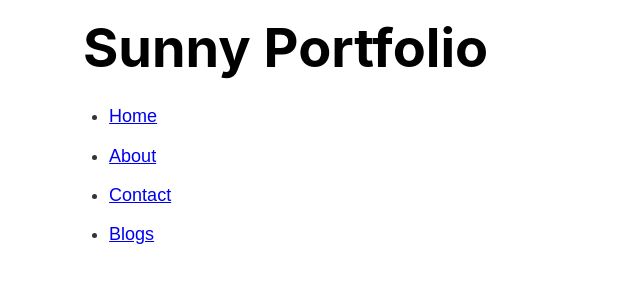
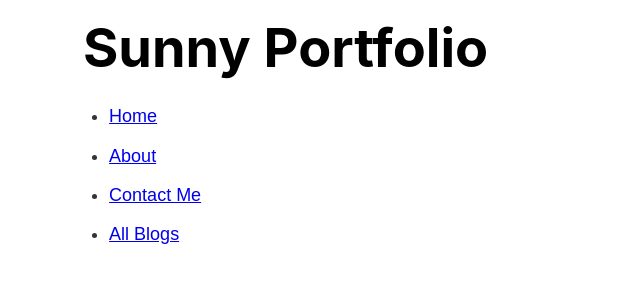
Before and after one commit to Sunnyio/Gatsby-Bootcamp, a Gatsby site: page / in a window 1280 px wide. Shown: the top 294 px of the page, 182-822 px from the left. Built offline with nearby package versions, Linux system fonts and the light colour scheme; Gatsby itself is replaced by a stand-in of ours.

Commit message:
Update header.js

```diff
--- a/src/components/header.js
+++ b/src/components/header.js
@@ -23,8 +23,8 @@ const Header = () => {
                 <ul className={headerStyle.navList}>
                     <li><Link className={headerStyle.navItem} activeClassName={headerStyle.activeNavItem} to="/">Home</Link></li>
                     <li><Link className={headerStyle.navItem} activeClassName={headerStyle.activeNavItem} to="/about">About</Link></li>
-                    <li><Link className={headerStyle.navItem} activeClassName={headerStyle.activeNavItem} to="/contact">Contact</Link></li>
-                    <li><Link className={headerStyle.navItem} activeClassName={headerStyle.activeNavItem} to="/blog">Blogs</Link></li>
+                    <li><Link className={headerStyle.navItem} activeClassName={headerStyle.activeNavItem} to="/contact">Contact Me</Link></li>
+                    <li><Link className={headerStyle.navItem} activeClassName={headerStyle.activeNavItem} to="/blog">All Blogs</Link></li>
                 </ul>
             </nav>
         </header>
```
